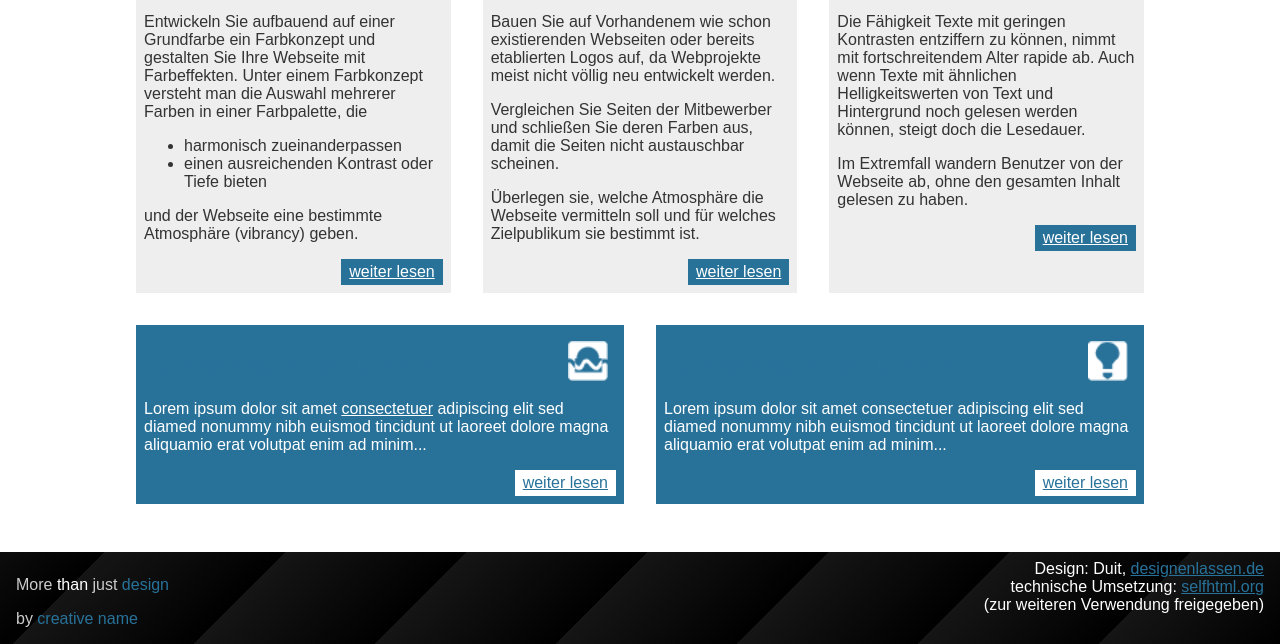
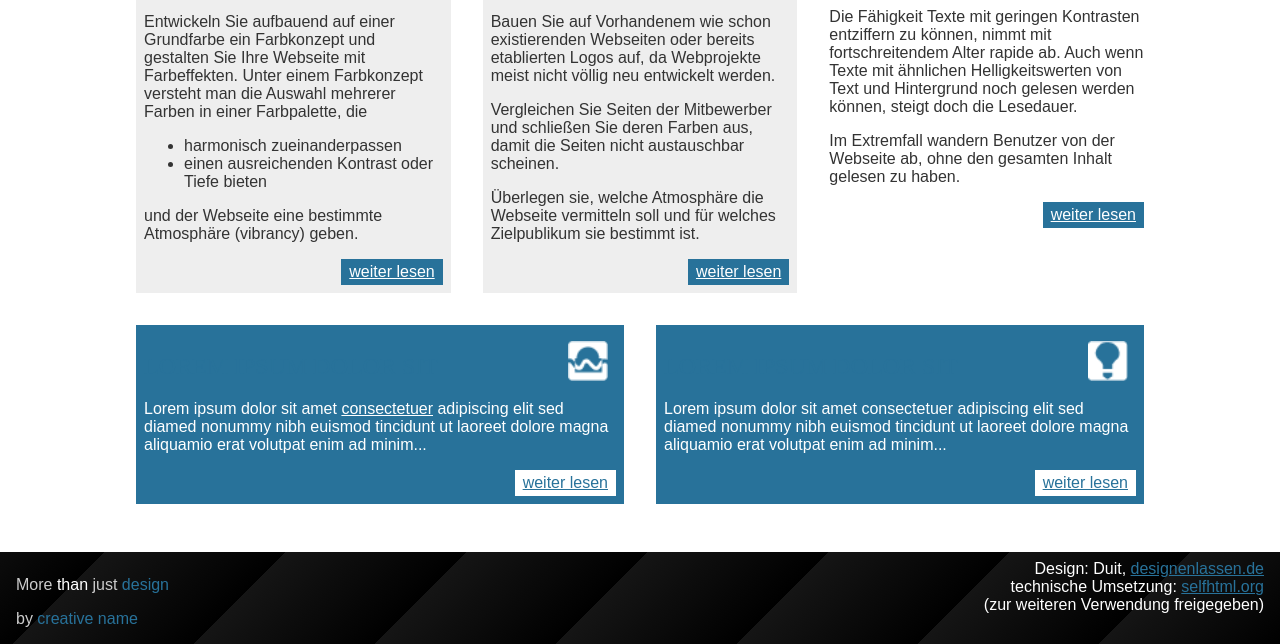
Before and after one commit to nr9876/nr9876.github.io, a plain HTML site: page test_site1/index.html in a window 1280 px wide. Shown: the part 381-1025 px from the top of the page. Drawn offline with Linux system fonts and the light colour scheme.

```diff
--- a/test_site1/index.html
+++ b/test_site1/index.html
@@ -66,7 +66,7 @@
     </p>
   </section>
 
-  <section class="smallteaser threecol">
+  <section class="bla">
     <header>
       <h2>Kontraste<img src="img/icon/Design02-icon-big-people.png" alt=""></h2>
       <p>gute Lesbarkeit ist ein Muss!</p>
```
